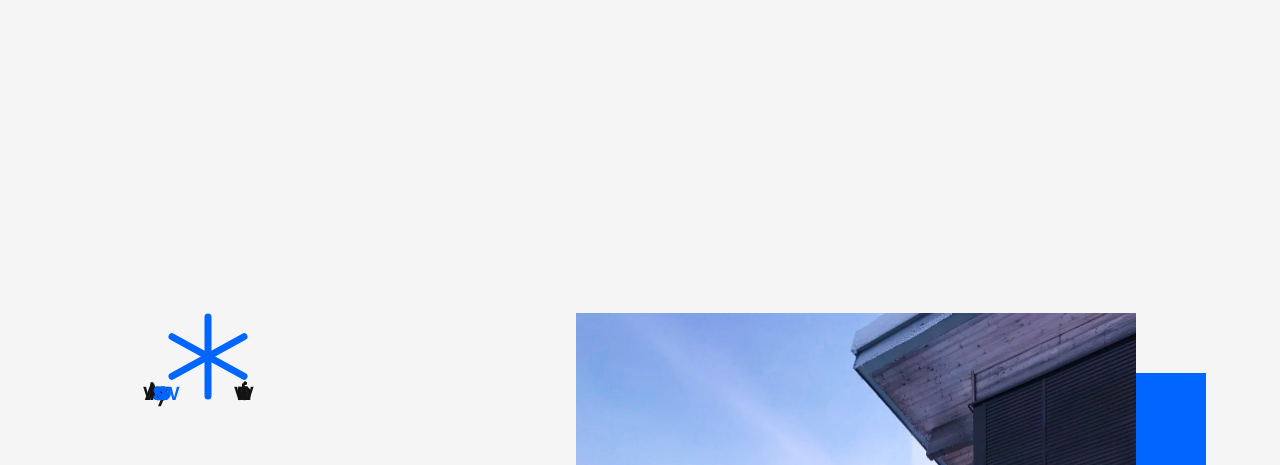
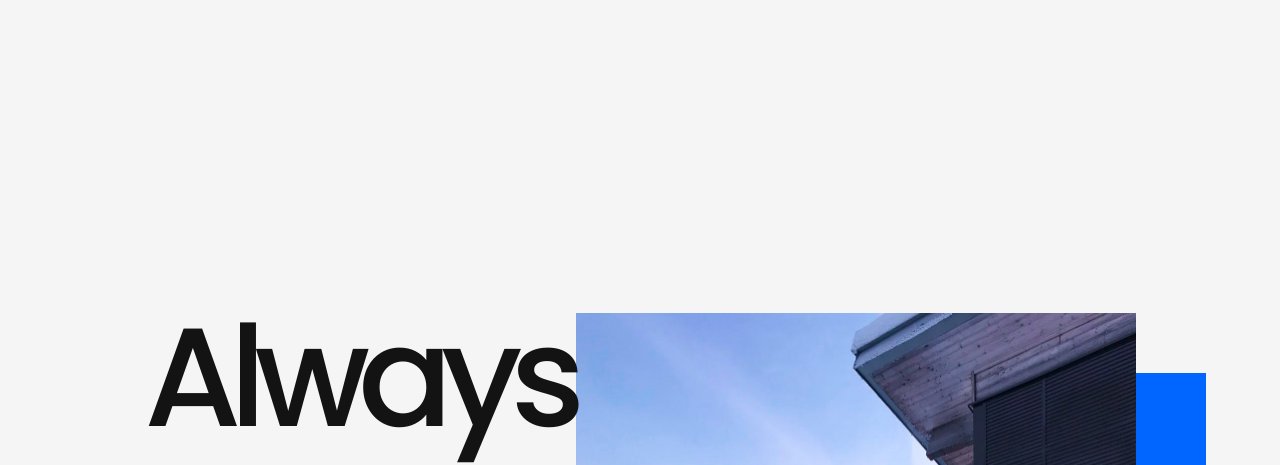
Before and after one commit to SamiSoikkeli/messila-concept, a website built with Parcel: page index.html in a window 1280 px wide. Shown: the part 487-952 px from the top of the page. Built offline with nearby package versions, Linux system fonts and the light colour scheme; a script that the page names is missing.

Commit message:
Update info.scss

```diff
--- a/sass/components/info.scss
+++ b/sass/components/info.scss
@@ -47,10 +47,8 @@
               letter-spacing: -0.75rem;
               line-height: 8rem;
 
+              font-size: 8.75rem;
               font-weight: 500;
-              @media (min-width: 1800px) {
-                font-size: 8.75rem;
-              }
             }
             svg {
             }
```
